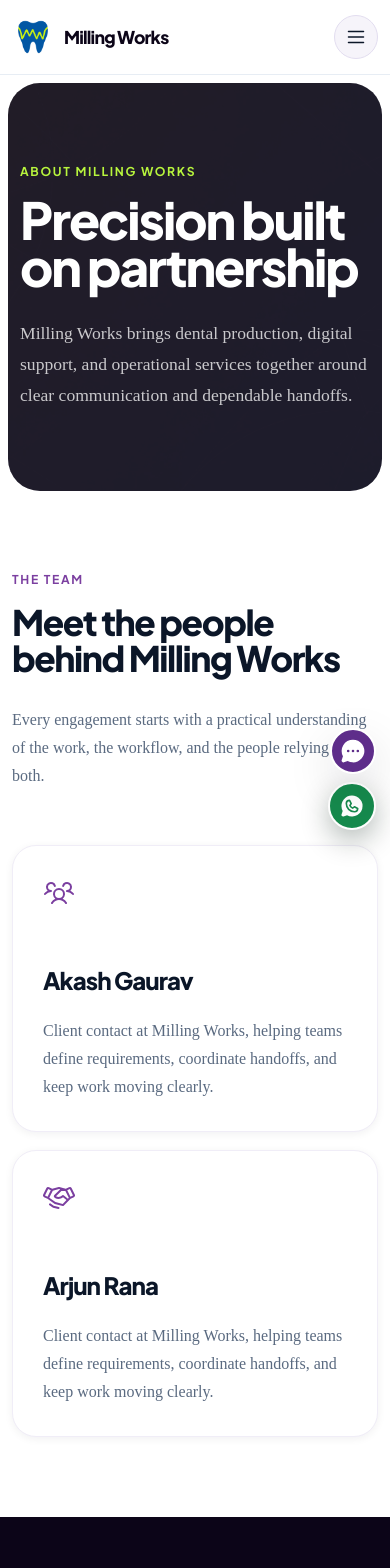
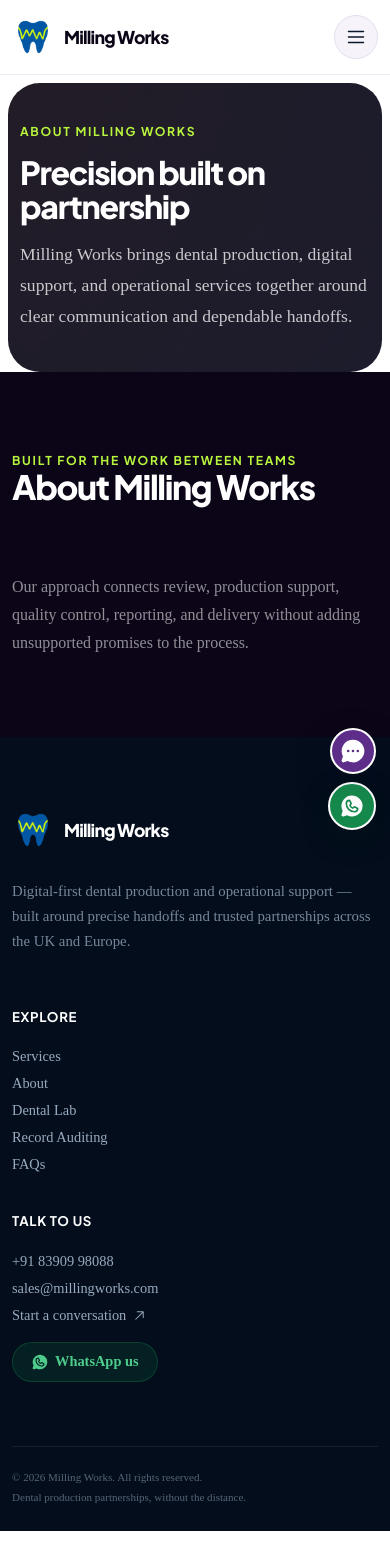
Before and after one commit to DarshanChoudhari2022/millingworks, a React (Vite) app: page /about in a window 390 px wide. Shown: the top 1568 px of the page. After the commit the page ends 1531 px from the top, so only its background shows below. Built offline with nearby package versions, Linux system fonts and the light colour scheme.

Commit message:
fix: resolve mobile card clipping, remove team section, reduce page-hero padding, and prevent title/image overlap

```diff
--- a/src/pages/AboutPage.tsx
+++ b/src/pages/AboutPage.tsx
@@ -8,22 +8,7 @@
   return (
     <>
       <PageHero eyebrow="About Milling Works" title="Precision built on partnership" summary="Milling Works brings dental production, digital support, and operational services together around clear communication and dependable handoffs." />
-      <section className="section shell interior-section">
-        <div className="interior-section__intro">
-          <p className="eyebrow">The team</p>
-          <h2>Meet the people behind Milling Works</h2>
-          <p>Every engagement starts with a practical understanding of the work, the workflow, and the people relying on both.</p>
-        </div>
-        <div className="feature-grid feature-grid--two">
-          {company.contacts.map((name, index) => (
-            <article className="feature-card" key={name}>
-              {index === 0 ? <UsersThree aria-hidden size={32} /> : <Handshake aria-hidden size={32} />}
-              <h3>{name}</h3>
-              <p>Client contact at Milling Works, helping teams define requirements, coordinate handoffs, and keep work moving clearly.</p>
-            </article>
-          ))}
-        </div>
-      </section>
+
       <section className="section interior-band">
         <div className="shell interior-band__grid">
           <div>
--- a/src/styles/components.css
+++ b/src/styles/components.css
@@ -285,7 +285,7 @@
   font-size: 0.875rem;
   line-height: 1.6;
   color: rgba(255,255,255,0.7);
-  max-width: 230px;
+  max-width: 200px;
 }
 
 /* Card images */
@@ -298,20 +298,20 @@
 .hero-card:hover .hero-card__image { transform: scale(1.06); }
 
 .hero-card__image--implant {
-  right: -14%;
-  top: 20%;
-  width: 100%;
-  height: 50%;
+  right: -10px;
+  top: 22%;
+  width: 160px;
+  height: 52%;
   object-fit: contain;
   transform: translate(12px, 10px);
 }
 .hero-card:hover .hero-card__image--implant { transform: translate(0,0) scale(1.06); }
 
 .hero-card__image--crowns {
-  right: -12%;
+  right: -10px;
   top: 24%;
-  width: 95%;
-  height: 46%;
+  width: 140px;
+  height: 48%;
   object-fit: contain;
   transform: translate(8px, 8px);
 }
@@ -1044,7 +1044,7 @@
   position: relative;
   width: min(calc(100% - 32px), 1480px);
   margin: 20px auto 0;
-  padding: clamp(5rem, 10vw, 9rem) 0;
+  padding: clamp(2.5rem, 5vw, 5rem) 0;
   overflow: hidden;
   color: var(--white);
   background: var(--navy);
@@ -1055,7 +1055,7 @@
 .page-hero__inner { display: flex; align-items: flex-end; justify-content: space-between; gap: 70px; }
 .page-hero__copy { max-width: 850px; }
 .page-hero .eyebrow { color: var(--lime); }
-.page-hero h1 { margin-bottom: 28px; color: var(--white); font-size: clamp(3.2rem, 6.8vw, 7.2rem); line-height: .92; }
+.page-hero h1 { margin-bottom: 16px; color: var(--white); font-size: clamp(2rem, 4vw, 3.8rem); line-height: 1.05; }
 .page-hero__copy > p:not(.eyebrow) { max-width: 720px; margin-bottom: 0; color: rgba(255,255,255,.76); font-size: 1.1rem; }
 .page-hero__metrics { display: grid; flex: 0 0 255px; margin: 0; border-top: 1px solid rgba(255,255,255,.24); }
 .page-hero__metrics div { padding: 22px 0; border-bottom: 1px solid rgba(255,255,255,.24); }
@@ -1335,7 +1335,7 @@
   .hero {
     min-height: auto;
     padding: 56px 0 80px;
-    overflow: hidden;
+    overflow: clip;
     width: 100%;
     border-radius: 0;
     display: flex;
@@ -1356,10 +1356,9 @@
     scrollbar-width: none;
     padding: 16px 20px 28px;
     padding-right: 52px;
+    scroll-padding-left: 20px;
     width: 100%;
     box-sizing: border-box;
-    /* prevent height of cards from pushing body scroll */
-    contain: content;
   }
   .hero-cards-container::-webkit-scrollbar { display: none; }
   .hero-card {
@@ -1532,8 +1531,8 @@
   .hero-cards-container {
     padding: 12px 16px 24px;
     padding-right: 48px;
+    scroll-padding-left: 16px;
     gap: 12px;
-    contain: content;
   }
   .hero-card {
     flex: 0 0 86vw;
```
